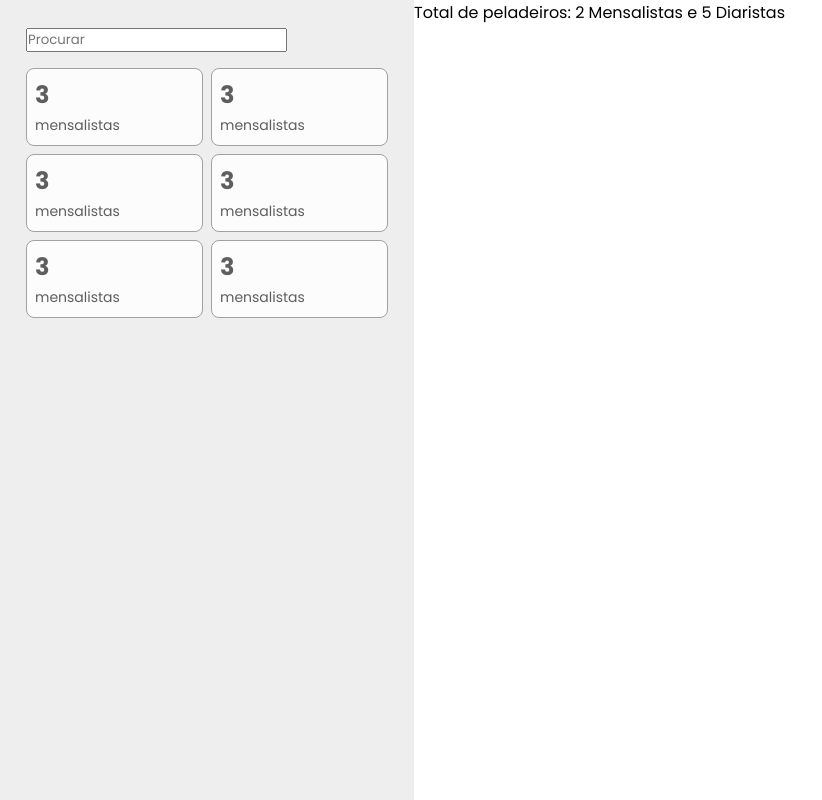
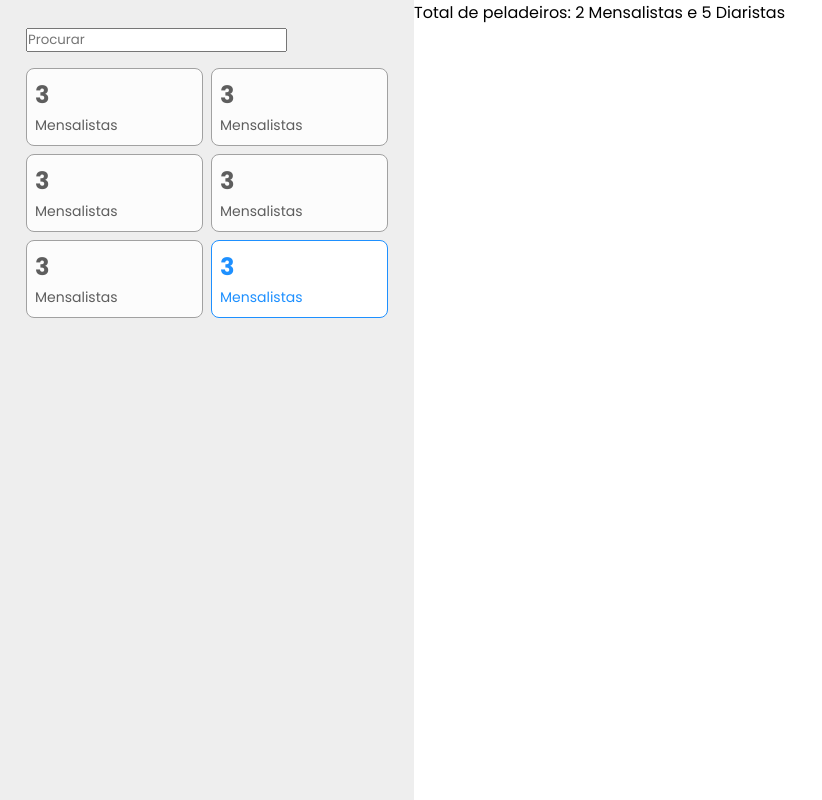
Before and after one commit to jonathandcosta/react_mel, a React (Vite) app in the folder lista_pelada/: page / in a window 1280 px wide. Shown: the whole page, without its empty margins (0-822 px from the left). Built offline with nearby package versions, Linux system fonts and the light colour scheme.

Commit message:
chore: insert PROPS

```diff
--- a/lista_pelada/src/components/FiltroCard/index.tsx
+++ b/lista_pelada/src/components/FiltroCard/index.tsx
@@ -1,8 +1,12 @@
 import { Card, Label, Number } from "./styles";
 
-export const FiltroCard = () => (
-  <Card>
+export type Props = {
+  ativo?: boolean
+}
+
+export const FiltroCard = (props: Props) => (
+  <Card ativo={props.ativo}>
     <Number>3</Number>
-    <Label>mensalistas</Label>
+    <Label>Mensalistas</Label>
   </Card>
 )
--- a/lista_pelada/src/components/FiltroCard/styles.ts
+++ b/lista_pelada/src/components/FiltroCard/styles.ts
@@ -1,10 +1,11 @@
 import styled from 'styled-components';
+import { Props } from '.';
 
-export const Card = styled.div`
+export const Card = styled.div<Props>`
   padding: 8px;
-  border: solid 1px #a1a1a1;
-  background-color: #fcfcfc;
-  color: #5e5e5e;
+  border: solid 1px ${(props) => (props.ativo ? '#1e90ff' : '#a1a1a1')};
+  background-color: ${(props) => (props.ativo ? '#fff' : '#fcfcfc')};
+  color: ${(props) => (props.ativo ? '#1e90ff' : '#5e5e5e')};
   border-radius: 8px;
 `;
 export const Number = styled.span`
--- a/lista_pelada/src/containers/BarraLateral/index.tsx
+++ b/lista_pelada/src/containers/BarraLateral/index.tsx
@@ -11,7 +11,7 @@ export const BarraLateral = () => (
         <FiltroCard />
         <FiltroCard />
         <FiltroCard />
-        <FiltroCard />
+        <FiltroCard ativo />
       </Filtros>
     </div>
   </Aside>
```
